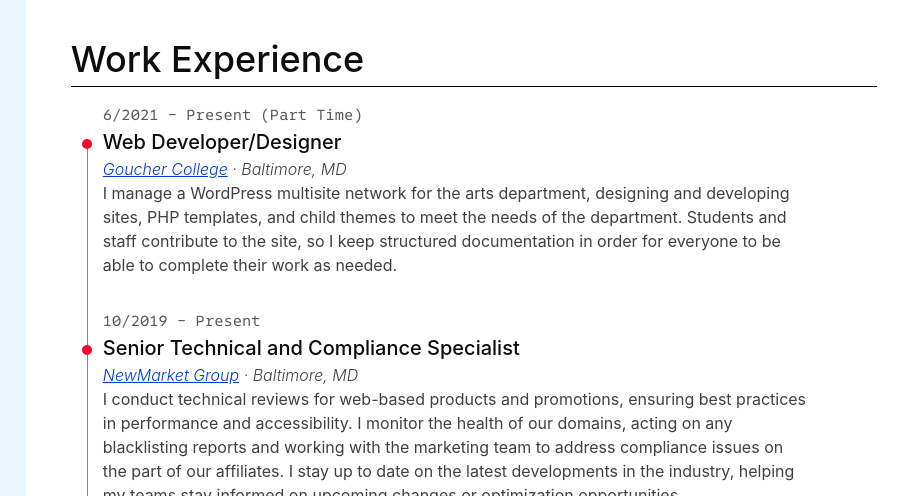
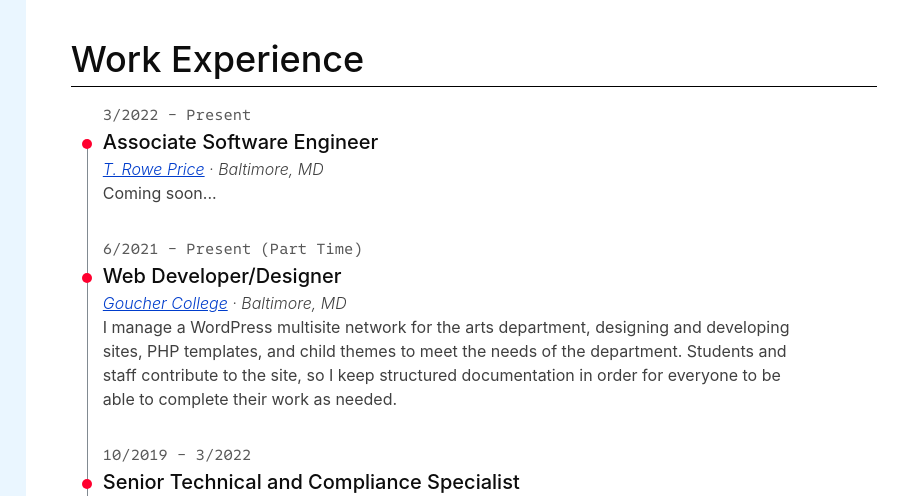
Before and after one commit to troyvassalotti/resume, an Eleventy site: page src/index.njk in a window 1280 px wide. Shown: the top 496 px of the page, 358-1280 px from the left. Built offline with nearby package versions, Linux system fonts and the light colour scheme; Eleventy itself is replaced by a stand-in of ours; files that its build step writes are made by us from their sources.

Commit message:
add new job

```diff
--- a/package.json
+++ b/package.json
@@ -12,7 +12,7 @@
   "author": "",
   "license": "ISC",
   "dependencies": {
-    "@11ty/eleventy": "^1.0.0-beta.9",
+    "@11ty/eleventy": "^1.0.0",
     "html-minifier-terser": "^7.0.0-alpha.1"
   }
 }
--- a/src/_includes/base.njk
+++ b/src/_includes/base.njk
@@ -4,7 +4,6 @@
     <meta charset="utf-8">
     <meta name="viewport" content="width=device-width, initial-scale=1">
     <title>Troy Vassalotti | {{ title }}</title>
-    <meta name="description" content="{{ description }}">
 
     <style>
         {% include 'style.css' %}
--- a/src/index.json
+++ b/src/index.json
@@ -86,7 +86,8 @@
         "website": "https://www.newmarkethealth.com/"
       },
       "dates": {
-        "start": "2019-10-14"
+        "start": "2019-10-14",
+        "end": "2022-03-25"
       },
       "responsibilities": "I conduct technical reviews for web-based products and promotions, ensuring best practices in performance and accessibility. I monitor the health of our domains, acting on any blacklisting reports and working with the marketing team to address compliance issues on the part of our affiliates. I stay up to date on the latest developments in the industry, helping my teams stay informed on upcoming changes or optimization opportunities."
     },
@@ -102,6 +103,18 @@
       },
       "partTime": true,
       "responsibilities": "I manage a WordPress multisite network for the arts department, designing and developing sites, PHP templates, and child themes to meet the needs of the department. Students and staff contribute to the site, so I keep structured documentation in order for everyone to be able to complete their work as needed."
+    },
+    {
+      "job": "Associate Software Engineer",
+      "employer": {
+        "name": "T. Rowe Price",
+        "city": "Baltimore, MD",
+        "website": "https://www.troweprice.com/"
+      },
+      "dates": {
+        "start": "2022-03-28"
+      },
+      "responsibilities": "Coming soon..."
     }
   ],
   "education": [
```
Also changed, not shown: 1 other file.
